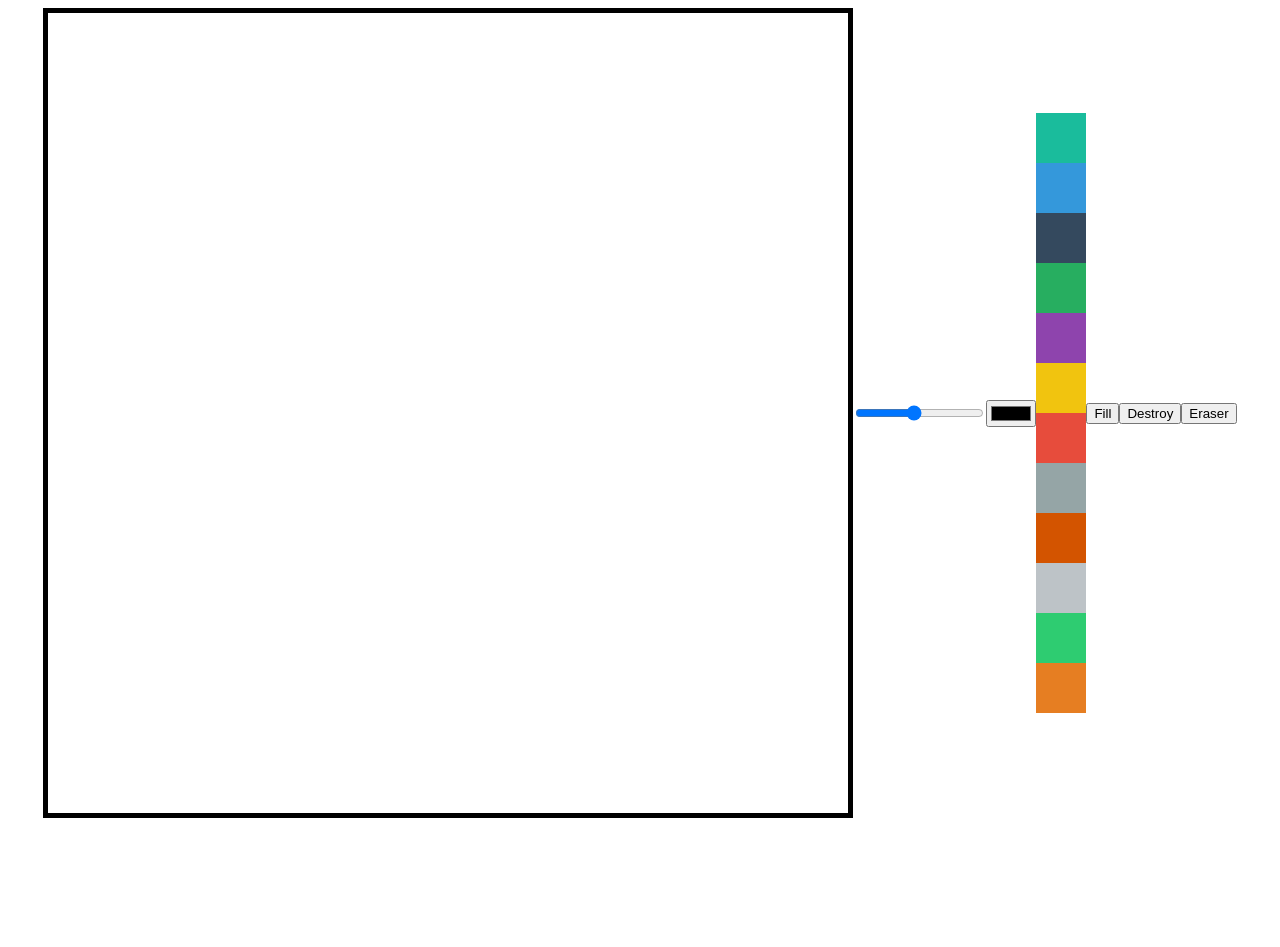
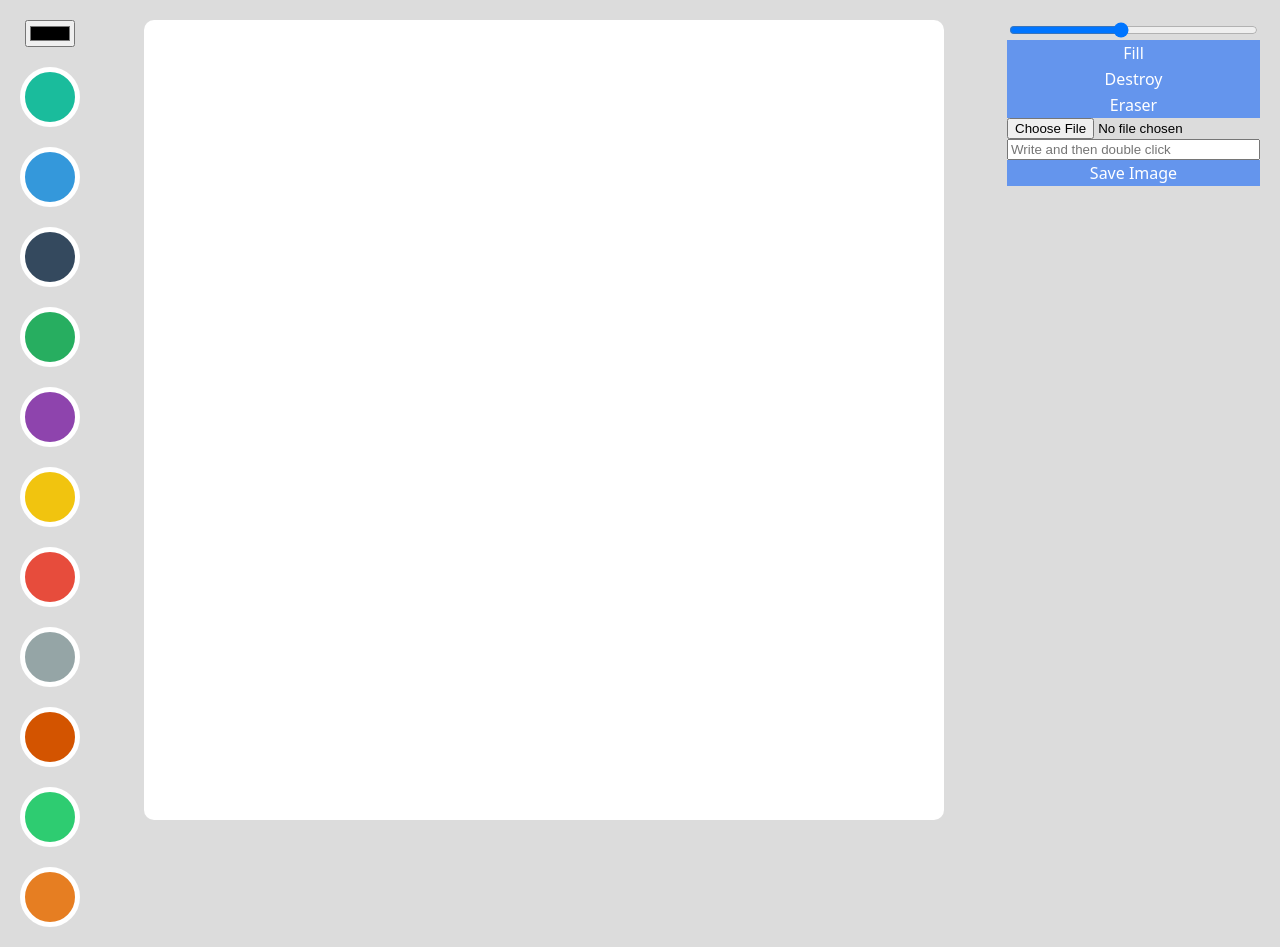
Before and after one commit to qkrchan/test, a plain HTML site: page meme-maker/index.html in a window 1280 px wide. Before the commit the page ends 826 px from the top, so only its background shows below. Drawn offline with Linux system fonts and the light colour scheme.

Commit message:
Add files via upload

```diff
--- a/meme-maker/app.js
+++ b/meme-maker/app.js
@@ -6,6 +6,9 @@ const colorOption = Array.from(document.getElementsByClassName("color-option"));
 const modeBtn = document.querySelector("#mode-btn");
 const destroyBtn = document.querySelector("#destroy-btn");
 const eraserBtn = document.querySelector("#eraser-btn");
+const fileInput = document.querySelector("#file");
+const textInput = document.querySelector("#text");
+const saveBtn = document.querySelector("#save");
 
 const CANVAS_WIDTH = 800;
 const CANVAS_HEIGHT = 800;
@@ -13,9 +16,11 @@ const CANVAS_HEIGHT = 800;
 canvas.width = CANVAS_WIDTH;
 canvas.height = CANVAS_HEIGHT;
 ctx.lineWidth = lineWidth.value;
+ctx.lineCap = "round";
+
+
 let isPainting = false;
 let isFilling = false;
-
 
 function onMove(event){
   if(isPainting){
@@ -68,8 +73,35 @@ function onEraserClick(){
   isFilling = false;
   modeBtn.innerText = "Fill";
 }
+function onFileChange(event){
+  const file = event.target.files[0];
+  const url = URL.createObjectURL(file);
+  const image = new Image;
+  image.src = url;
+  image.onload = function(){
+    ctx.drawImage(image, 0, 0, CANVAS_WIDTH, CANVAS_HEIGHT);
+    fileInput.value = null;
+  }
+}
+function onDoubleClick(event){
+  const text = textInput.value;
+  if(text !== ""){
+    ctx.save();
+    ctx.lineWidth = 1;
+    ctx.font = "48px serif"
+    ctx.fillText(text, event.offsetX, event.offsetY);
+    ctx.restore();
+  }
+}
+function onSaveClick(){
+  const url = canvas.toDataURL();
+  const a = document.createElement("a");
+  a.href = url;
+  a.download = "myDrawing.png";
+  a.click();
+}
 
-
+canvas.addEventListener("dblclick", onDoubleClick);
 canvas.addEventListener("mousemove", onMove);
 canvas.addEventListener("mousedown", startPainting);
 canvas.addEventListener("mouseup", cancelPainting);
@@ -84,72 +116,5 @@ colorOption.forEach(color => color.addEventListener("click", onColorClick));
 modeBtn.addEventListener("click", onModeClick);
 destroyBtn.addEventListener("click", onDestroyClick);
 eraserBtn.addEventListener("click", onEraserClick);
-
-
-
-/* const colors = [
-  "#ff3838",
-  "#ffb8b8",
-  "#c56cf0",
-  "#ff9f1a",
-  "#fff200",
-  "#32ff7e",
-  "#7efff5",
-]
-
-function onClick(event){
-  ctx.beginPath();
-  ctx.moveTo(0, 0);
-  const color = colors[Math.floor(Math.random()* colors.length)];
-  ctx.strokeStyle = color
-  ctx.lineTo(event.offsetX, event.offsetY);
-  ctx.stroke();
-
-}
-
-canvas.addEventListener("mousemove", onClick); */
-
-
-
-/* ctx.rect(50, 50, 100, 100);
-ctx.rect(150, 150, 100, 100);
-ctx.rect(250, 250, 100, 100);
-ctx.stroke();
-ctx.beginPath();
-
-ctx.rect(350, 350, 100, 100);
-ctx.rect(450, 450, 100, 100);
-ctx.fillStyle = "red";
-ctx.fill(); */
-
-/* ctx.moveTo(50, 50);
-ctx.lineTo(150, 50);
-ctx.lineTo(150, 150);
-ctx.lineTo(50, 150);
-ctx.lineTo(50, 50);
-ctx.stroke(); */
-
-/* ctx.fillRect(200, 200, 50, 200);
-ctx.fillRect(400, 200, 50, 200);
-ctx.lineWidth = 2;
-ctx.fillRect(300, 300, 50, 100);
-ctx.fillRect(200, 200, 200, 20);
-
-ctx.moveTo(200, 200);
-ctx.lineTo(325, 100);
-ctx.lineTo(450, 200);
-ctx.fill();
- */
-
-/* ctx.fillRect(210, 200 + 10, 15, 100);
-ctx.fillRect(350, 200 + 10, 15, 100);
-ctx.fillRect(260, 200 + 10, 60, 100);
-
-ctx.arc(290, 150, 50, 0, 2*Math.PI);
-ctx.fill();
-ctx.beginPath();
-
-ctx.arc(270, 150 - 5, 8, Math.PI, 2*Math.PI);
-ctx.arc(310, 150 - 5, 8, Math.PI, 2*Math.PI);
-ctx.fillStyle = "white";
-ctx.fill(); */
+fileInput.addEventListener("change", onFileChange);
+saveBtn.addEventListener("click", onSaveClick);
--- a/meme-maker/index.html
+++ b/meme-maker/index.html
@@ -8,10 +8,13 @@
   <link rel="stylesheet" href="style.css">
 </head>
 <body>
-  <canvas></canvas>
-  <input type="range" id="line-width" min="1" max="10" value="5" step="0.5">
-  <input type="color" id="color">
-  <div>
+
+  <!-- 색 정보 -->
+
+
+
+  <div class="color-div">
+    <input type="color" id="color">
     <div
     class="color-option"
     style="background-color: #1abc9c;"
@@ -48,10 +51,10 @@
     class="color-option"
     style="background-color: #d35400;"
     data-color="#d35400"></div>
-    <div
+    <!-- <div
     class="color-option"
     style="background-color: #bdc3c7;"
-    data-color="#bdc3c7"></div>
+    data-color="#bdc3c7"></div> -->
     <div
     class="color-option"
     style="background-color: #2ecc71;"
@@ -61,9 +64,26 @@
     style="background-color: #e67e22;"
     data-color="#e67e22"></div>
   </div>
-  <button id="mode-btn">Fill</button>
-  <button id="destroy-btn">Destroy</button>
-  <button id="eraser-btn">Eraser</button>
+
+  <!-- 캔버스 -->
+
+  <canvas></canvas>
+
+  <!-- 기능 버튼 -->
+
+  <div class="btns">
+    <input type="range" id="line-width" min="1" max="10" value="5" step="0.5">
+    <button id="mode-btn">Fill</button>
+    <button id="destroy-btn">Destroy</button>
+    <button id="eraser-btn">Eraser</button>
+    <input type="file" accept="image/*" id="file">
+    <input type="text" placeholder="Write and then double click" id="text">
+    <button id="save">Save Image</button>
+  </div>
+
+
+
+
 
   <script src="app.js"></script>
 
--- /dev/null
+++ b/meme-maker/reset.css
@@ -0,0 +1,44 @@
+
+html, body, div, span, applet, object, iframe,
+h1, h2, h3, h4, h5, h6, p, blockquote, pre,
+a, abbr, acronym, address, big, cite, code,
+del, dfn, em, img, ins, kbd, q, s, samp,
+small, strike, strong, sub, sup, tt, var,
+b, u, i, center,
+dl, dt, dd, ol, ul, li,
+fieldset, form, label, legend,
+table, caption, tbody, tfoot, thead, tr, th, td,
+article, aside, canvas, details, embed,
+figure, figcaption, footer, header, hgroup,
+menu, nav, output, ruby, section, summary,
+time, mark, audio, video {
+	margin: 0;
+	padding: 0;
+	border: 0;
+	font-size: 100%;
+	font: inherit;
+	vertical-align: baseline;
+}
+/* HTML5 display-role reset for older browsers */
+article, aside, details, figcaption, figure,
+footer, header, hgroup, menu, nav, section {
+	display: block;
+}
+body {
+	line-height: 1;
+}
+ol, ul {
+	list-style: none;
+}
+blockquote, q {
+	quotes: none;
+}
+blockquote:before, blockquote:after,
+q:before, q:after {
+	content: '';
+	content: none;
+}
+table {
+	border-collapse: collapse;
+	border-spacing: 0;
+}
--- a/meme-maker/style.css
+++ b/meme-maker/style.css
@@ -1,15 +1,49 @@
+@import "reset.css";
+
 body{
   display: flex;
-  justify-content: center;
-  align-items: center;
+  gap: 20px;
+  justify-content: space-between;
+  align-items: flex-start;
+  background-color: gainsboro;
+  padding: 20px;
+  font-family: system-ui;
 }
+
 canvas{
   width: 800px;
   height: 800px;
-  border: 5px solid black;
+  background-color: white;
+  border-radius: 10px;
 }
+
+.color-div{
+  display: flex;
+  flex-direction: column;
+  gap: 20px;
+  align-items: center;
+}
+
 .color-option{
   width: 50px;
   height: 50px;
+  border-radius: 50%;
   cursor: pointer;
+  border: 5px solid white;
+  transition: transform ease-in-out .2s;
 }
+.color-option:hover{
+  transform: scale(1.2);
+}
+
+.btns{
+  display: flex;
+  flex-direction: column;
+}
+button{
+  all:unset;
+  padding: 5px;
+  text-align: center;
+  background-color: cornflowerblue;
+  color: white;
+}
```
